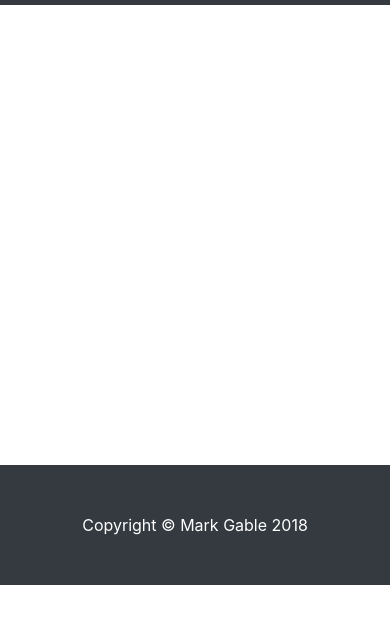
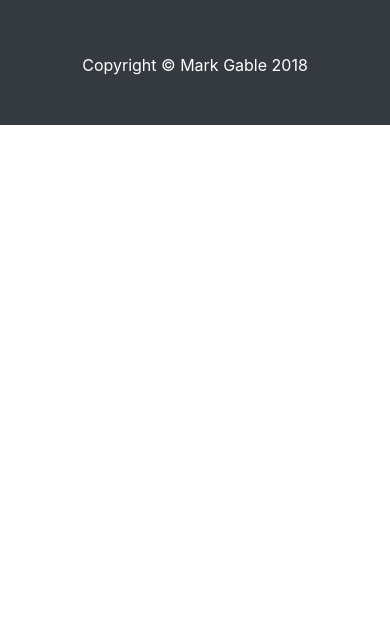
Before and after one commit to mgable/fernish-exercise, a website: page app/index.html in a window 390 px wide. Shown: the part 51-674 px from the top of the page. Drawn offline with nearby package versions, Linux system fonts and the light colour scheme; some packages are replaced by stand-ins of ours; files that its build step writes are made by us from their sources; no server answers; a script that the page names is missing.

Commit message:
updates css

```diff
--- a/app/styles/scss/main.scss
+++ b/app/styles/scss/main.scss
@@ -5,10 +5,9 @@
 	background-color: $white;
 
 	header {
-		margin: 56px 0 0 0;
-		min-height: 450px;
+		margin: 56px 0 20px 0;
 		@media (max-width: 640px){
-			min-height: 460px;
+			// margin: 56px 0 10px 0;
 		}
 	}
 
```
Also changed, not shown: app/styles/main.css, 1 other file.
